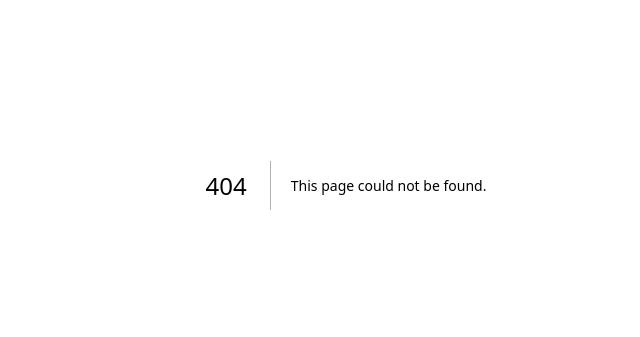
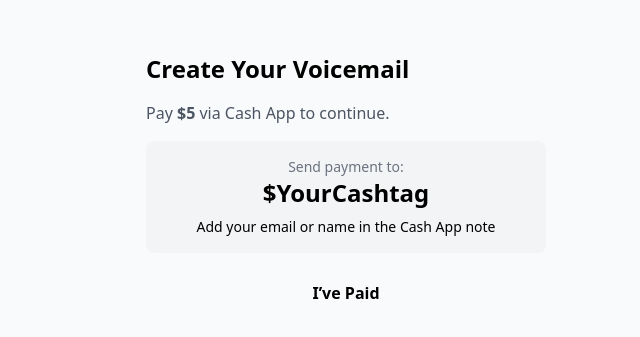
Before and after one commit to luckyone0701/voicemail-genie, a Next.js app: page /create in a window 1280 px wide. Before the commit this address had no page. Shown: the part 215-552 px from the top of the page, without its empty margins (294-934 px from the left). Built offline with nearby package versions, Linux system fonts and the light colour scheme.

Commit message:
Manual Cash App MVP flow

```diff
--- /dev/null
+++ b/app/create/page.tsx
@@ -0,0 +1,59 @@
+"use client";
+
+import { useState } from "react";
+import { Button } from "@/components/ui/button";
+import { Card } from "@/components/ui/card";
+
+export default function CreatePage() {
+  const [paid, setPaid] = useState(false);
+
+  return (
+    <div className="min-h-screen bg-gray-50 flex items-center justify-center p-6">
+      <Card className="max-w-md w-full p-6 space-y-4">
+        <h1 className="text-2xl font-bold">Create Your Voicemail</h1>
+
+        {!paid ? (
+          <>
+            <p className="text-gray-600">
+              Pay <strong>$5</strong> via Cash App to continue.
+            </p>
+
+            <div className="bg-gray-100 p-4 rounded-lg text-center">
+              <p className="text-sm text-gray-500">Send payment to:</p>
+              <p className="text-2xl font-bold">$YourCashtag</p>
+              <p className="text-sm mt-2">
+                Add your email or name in the Cash App note
+              </p>
+            </div>
+
+            <Button
+              className="w-full"
+              onClick={() => setPaid(true)}
+            >
+              I’ve Paid
+            </Button>
+          </>
+        ) : (
+          <>
+            <p className="text-green-600 font-semibold">
+              Payment submitted ✔
+            </p>
+
+            <p className="text-gray-600">
+              Upload or describe your voicemail. We’ll deliver shortly.
+            </p>
+
+            <textarea
+              className="w-full border rounded-lg p-3"
+              placeholder="Example: Hi, you've reached Mike..."
+            />
+
+            <Button className="w-full">
+              Submit Voicemail Request
+            </Button>
+          </>
+        )}
+      </Card>
+    </div>
+  );
+}
```
